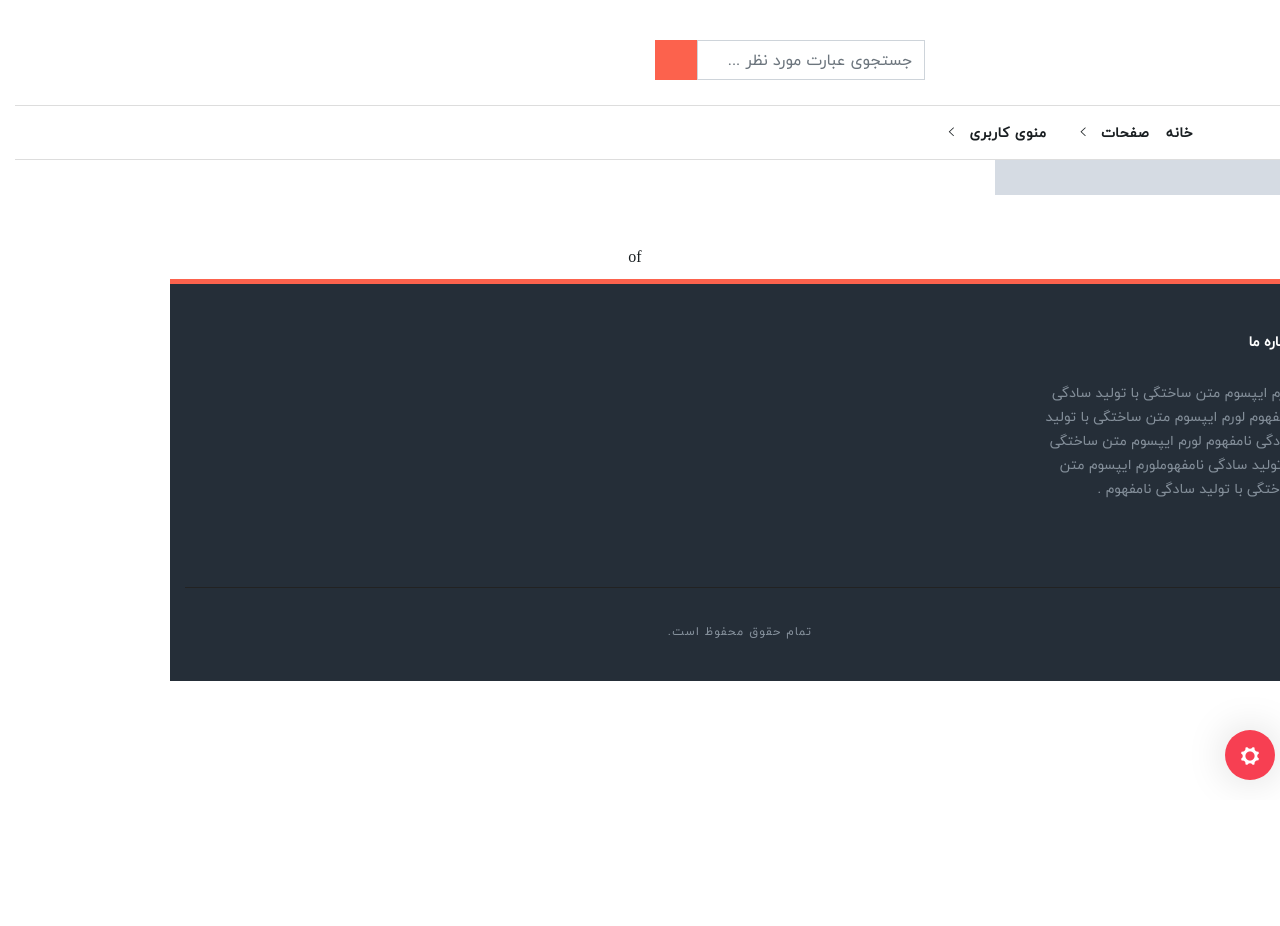
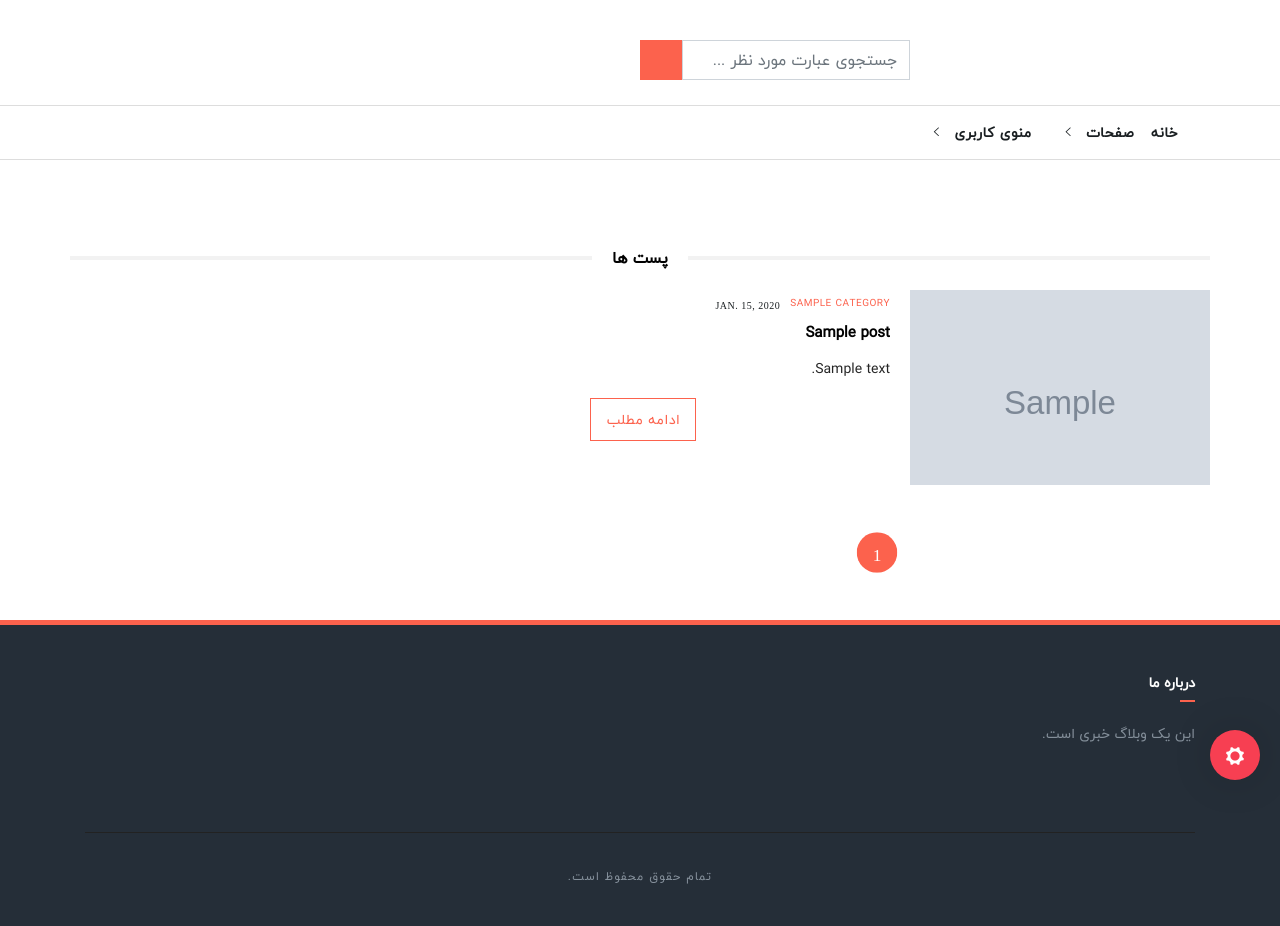
Before and after one commit to alireza-sabzali/developers, a Django app: a page that uses blog/templates/blog/base.html in a window 1280 px wide. Before the commit the page ends 780 px from the top, so only its background shows below. Run offline with Django 3.2, Linux system fonts and the light colour scheme; tables that the repository leaves empty hold one stand-in row (values such as "Sample post"); grey boxes marked "Sample" are stand-in pictures; some libraries are stand-ins or nearby versions; some web fonts are replaced.

Commit message:
develop: change post model and add status field+admin

```diff
--- a/blog/models.py
+++ b/blog/models.py
@@ -10,7 +10,13 @@
         return self.name
 
 
+class PublishManager(models.Manager):
+    def get_queryset(self):
+        return super(PublishManager, self).get_queryset().filter(status='published')
+
+
 class Post(models.Model):
+    STATUS_CHOICE = (('draft', 'پیش نویس',), ('published', 'منتشر شده',))
     owner       = models.ForeignKey(User, on_delete=models.CASCADE, related_name='posts')
     category    = models.ForeignKey(Category, on_delete=models.CASCADE, related_name='posts')
     title       = models.CharField(max_length=100, blank=False, null=False)
@@ -19,6 +25,10 @@
     image       = models.ImageField(upload_to='post-images')
     create_date = models.DateField(auto_now_add=True)
     update_time = models.DateField(auto_now=True)
+    status      = models.CharField(max_length=10, choices=STATUS_CHOICE, default='draft')
+
+    objects     = models.Manager()
+    published   = PublishManager()
 
     def get_absolute_url(self):
         return reverse('blog:post-detail', args=[self.id])
--- a/blog/templates/blog/base.html
+++ b/blog/templates/blog/base.html
@@ -116,7 +116,7 @@
 						<h1 class="block-title">درباره ما</h1>
 						<div class="block-body">
 							<p class="brand-description">
-								لورم ایپسوم متن ساختگی با تولید سادگی نامفهوم لورم ایپسوم متن ساختگی با تولید سادگی نامفهوم لورم ایپسوم متن ساختگی با تولید سادگی نامفهوملورم ایپسوم متن ساختگی با تولید سادگی نامفهوم .
+                                این یک وبلاگ خبری است.
 							</p>
 						</div>
 					</div>
--- a/blog/templates/blog/category-detail.html
+++ b/blog/templates/blog/category-detail.html
@@ -1,6 +1,18 @@
 {% extends 'blog/base.html' %}
-{% block body %}
-                    {% for post in posts %}
+{% load static %}
+    {% block title %}
+        خانه
+    {% endblock title %}
+
+    {% block body %}
+        <section class="home">
+		<div class="container">
+			<div class="row">
+					<div class="line transparent little"></div>
+					<div class="line top">
+						<div>پست ها</div>
+					</div>
+                {% for post in posts %}
                     <div class="row">
 						<article class="col-md-12 article-list">
 							<div class="inner">
@@ -10,11 +22,27 @@
 									</a>
 								</figure>
 								<div class="details">
-									<div class="detail">}
+									<div class="detail">
+										<div class="category">
+											<a href="{% url 'blog:category-detail' post.category.name %}">
+                                                {{ post.category }}
+                                            </a>
+										</div>
 										<div class="time">{{ post.create_date }}</div>
 									</div>
-									<h1><a href="{{ post.get_absolute_url }}">{{ post.title }}</a></h1>
-									<p>
+									<h1>
+                                        <a href="{{ post.get_absolute_url }}">
+                                            {{ post.title }}
+                                        </a>
+                                        {% if user.is_authenticated %}
+                                            {% if post.owner == user %}
+                                                <a href="{% url 'blog:delete_post' post.id %}" style="color: dodgerblue">
+                                                    دیلیت
+                                                </a>
+                                            {% endif %}
+                                        {% endif %}
+                                    </h1>
+									<p style="text-align: justify">
 										{{ post.text|truncatewords:100 }}
 									</p>
 									<footer>
@@ -28,14 +56,11 @@
 						</article>
                 {% endfor %}
 						<div class="col-md-12 text-center d-flex justify-content-center">
-							<ul class="pagination">
-                                {% if page.has_previous %}
-                                    <li class="prev"><a href="?page={{ page.previous_page_number }}"><i class="ion-ios-arrow-right"></i></a></li>
-                                {% endif %}
-                                    {{ page.number }} of {{ page.paginator.num_pages }}
-                                {% if page.has_next %}
-                                    <li class="next"><a href="?page={{ page.next_page_number }}"><i class="ion-ios-arrow-left"></i></a></li>
-                                {% endif %}
-							</ul>
+                                {% include "blog/pagination.html" with page=posts %}
 						</div>
-{% endblock %}
+					</div>
+				</div>
+			</div>
+		</div>
+	</section>
+    {% endblock body %}
--- a/blog/views.py
+++ b/blog/views.py
@@ -1,9 +1,8 @@
 from django.contrib.auth.decorators import login_required
 from django.core.paginator import Paginator, EmptyPage, PageNotAnInteger
 from django.shortcuts import render, get_object_or_404, redirect
-from .models import Category, Post, Entry, Comments
+from .models import Category, Post, Comments
 from .forms import CommentForm, SearchForm
-from django.views.decorators.http import require_POST
 from django.contrib import messages
 
 
@@ -27,7 +26,7 @@
 
 
 def index(request):
-    object_list = Post.objects.all()
+    object_list = Post.published.all()
     paginator = Paginator(object_list, 3)
     page = request.GET.get('page')
     try:
@@ -60,7 +59,7 @@
 @login_required
 def delete_comment(request, comment_id):
     comment = get_object_or_404(Comments, pk=comment_id)
-    if comment.user == request.user:
+    if comment.user == request.user or request.user.is_superuser:
         comment.delete()
         return redirect('blog:index')
     return redirect('blog:index')
@@ -69,7 +68,7 @@
 @login_required
 def delete_post(request, post_id):
     post = get_object_or_404(Post, pk=post_id)
-    if post.owner == request.user:
+    if post.owner == request.user or request.user.is_superuser:
         post.delete()
         return redirect('blog:index')
     return redirect('blog:index')
```
Also changed, not shown: blog/admin.py (+9 -1 lines).
